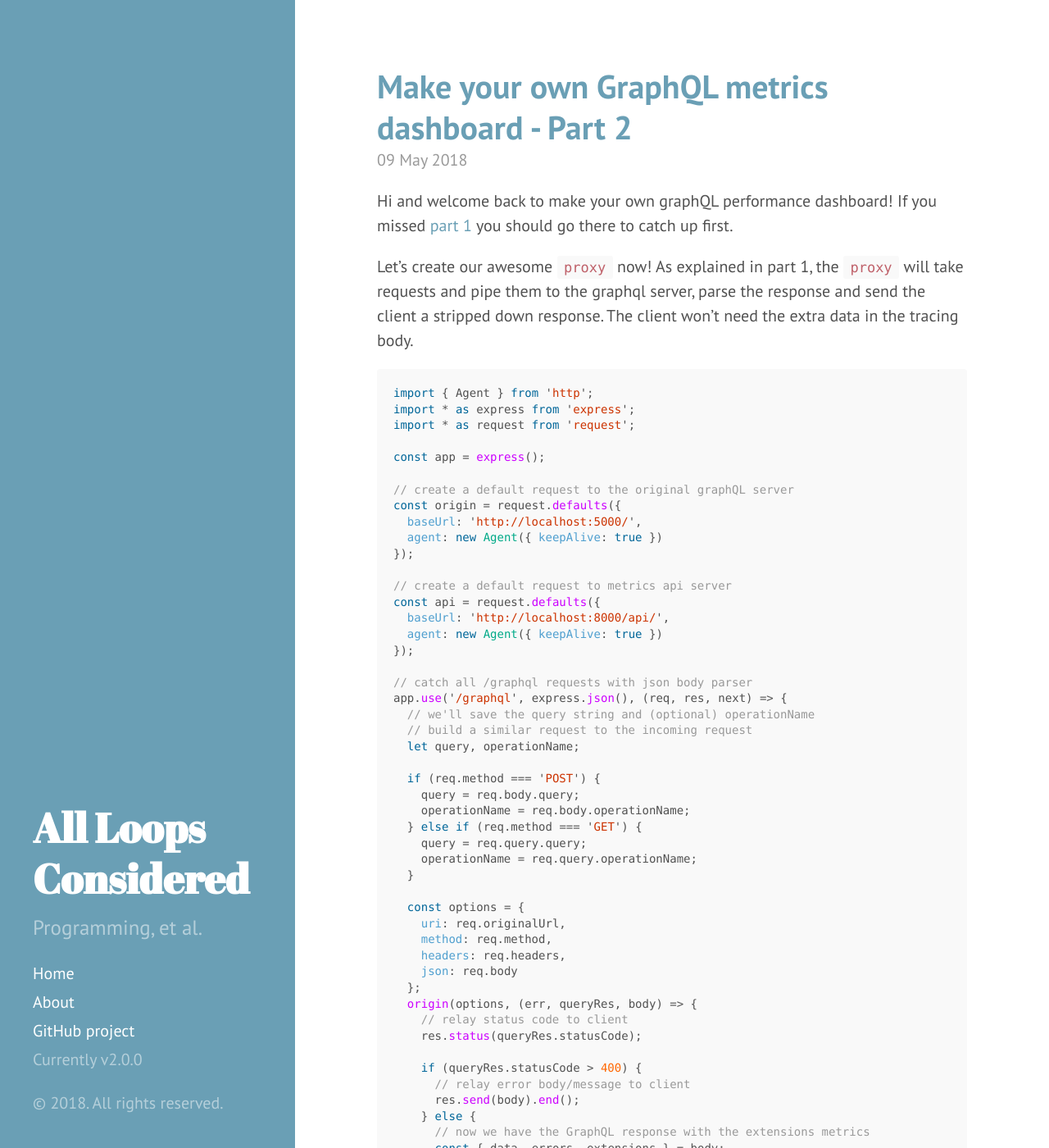
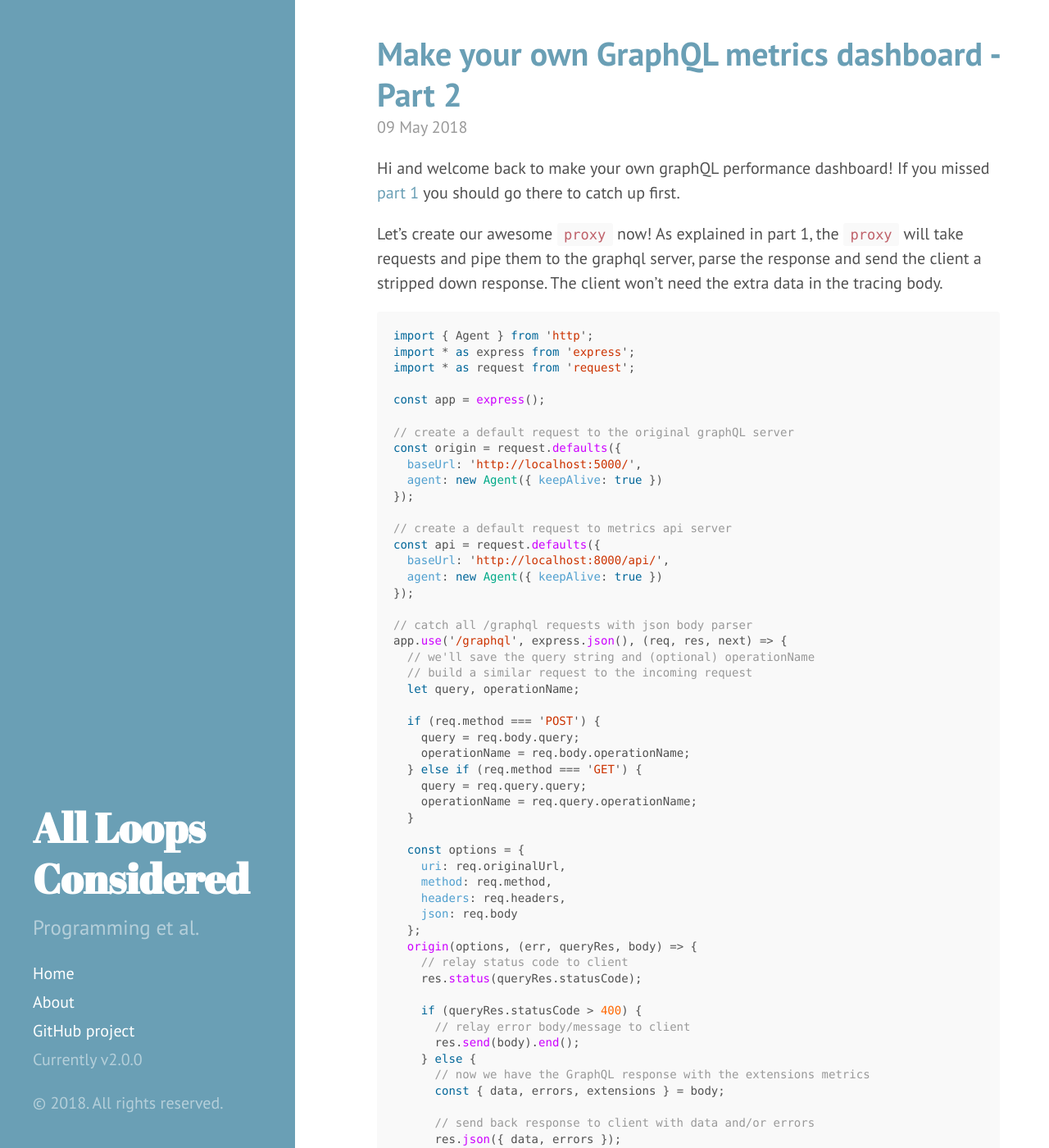
Before and after one commit to mpicard/mpicard.github.io, a Jekyll site: the page built from index.html, in a window 1280 px wide and 1400 px high. Shown: the whole window at 82% size. Built offline with Jekyll 4.4.1, drawn with Linux system fonts in a browser that asks for light colours; Markdown is read by kramdown in place of the engine named in the settings; the list of posts is cut into pages by our own code; comment, search, counter and statistics services are not loaded.

Commit message:
Fix padding for smaller media

```diff
--- a/_config.yml
+++ b/_config.yml
@@ -6,7 +6,7 @@ permalink: pretty
 
 title: All Loops Considered
 tagline:
-description: Programming, et al.
+description: Programming et al.
 url: http://all-loops-considered.org
 baseurl: ""
 
--- a/public/css/hyde.css
+++ b/public/css/hyde.css
@@ -122,8 +122,8 @@ a.sidebar-nav-item:focus {
  */
 
 .content {
-  padding-top:    4rem;
-  padding-bottom: 4rem;
+  padding-top:    2rem;
+  padding-bottom: 2rem;
 }
 
 @media (min-width: 48em) {
@@ -137,7 +137,7 @@ a.sidebar-nav-item:focus {
 @media (min-width: 64em) {
   .content {
     margin-left: 22rem;
-    margin-right: 4rem;
+    margin-right: 2rem;
   }
 }
 
```
